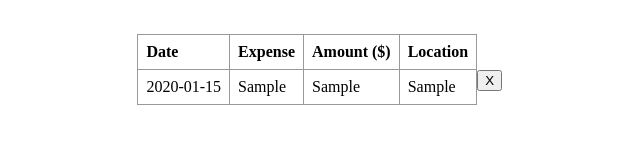
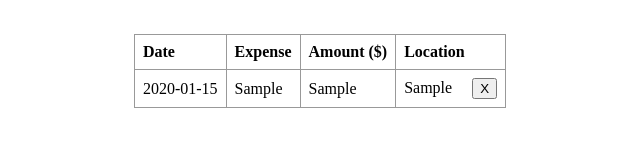
Before and after one commit to rmuchow95/expenseTrackerApp, a plain HTML site: page index.html in a window 1280 px wide. Both pictures are taken after typing "2020-01-15", "Sample", "Sample", "Sample" into the empty fields and a click on the button "Submit". Shown: the part 320-466 px from the top of the page, without its empty margins (320-960 px from the left). Drawn offline with Linux system fonts and the light colour scheme.

Commit message:
Final changes and refactoring to JS and CSS

```diff
--- a/index.js
+++ b/index.js
@@ -2,32 +2,24 @@ const form = document.getElementById("textEntry");
 
 form.addEventListener("submit", function (e) {
   e.preventDefault();
-
-  //this gets the "target" of the event
   const currentForm = e.target;
-  //this gets the elements of the current form
   const formElements = currentForm.elements;
 
-  //name JS variables for both the body & row of the table
   let tableBody = document.getElementById("table-body");
   let tableRow = document.createElement("tr");
   let deleteButton = deleteTableRow(tableRow);
-  //loops through each individual input element to print new values on the page
+
   for (let i = 0; i < formElements.length; i++) {
     const element = formElements[i];
 
     if (element.nodeName === "INPUT") {
       let tableData = document.createElement("td");
       let columnText = document.createTextNode(element.value);
-      //add new values to table data
+
       tableData.appendChild(columnText);
-      //add new data to new row in table
       tableRow.appendChild(tableData);
-      tableRow.appendChild(deleteButton);
-      //add table body element to table row
+      tableData.appendChild(deleteButton);
       tableBody.appendChild(tableRow);
-
-      console.log("${element.id} input is: ", element.value);
     }
   }
 });
@@ -36,8 +28,6 @@ function deleteTableRow(tableRow) {
   deleteButton.appendChild(document.createTextNode("X"));
   deleteButton.addEventListener("click", function () {
     tableRow.remove();
-
-    console.log(deleteTableRow);
   });
   return deleteButton;
 }
--- a/styles.css
+++ b/styles.css
@@ -3,6 +3,10 @@ table {
   overflow-y: scroll;
   display: table-header-group;
   flex-direction: column;
+}
+
+table button {
+  margin-left: 20px;
 }
 
 td, th {
```
